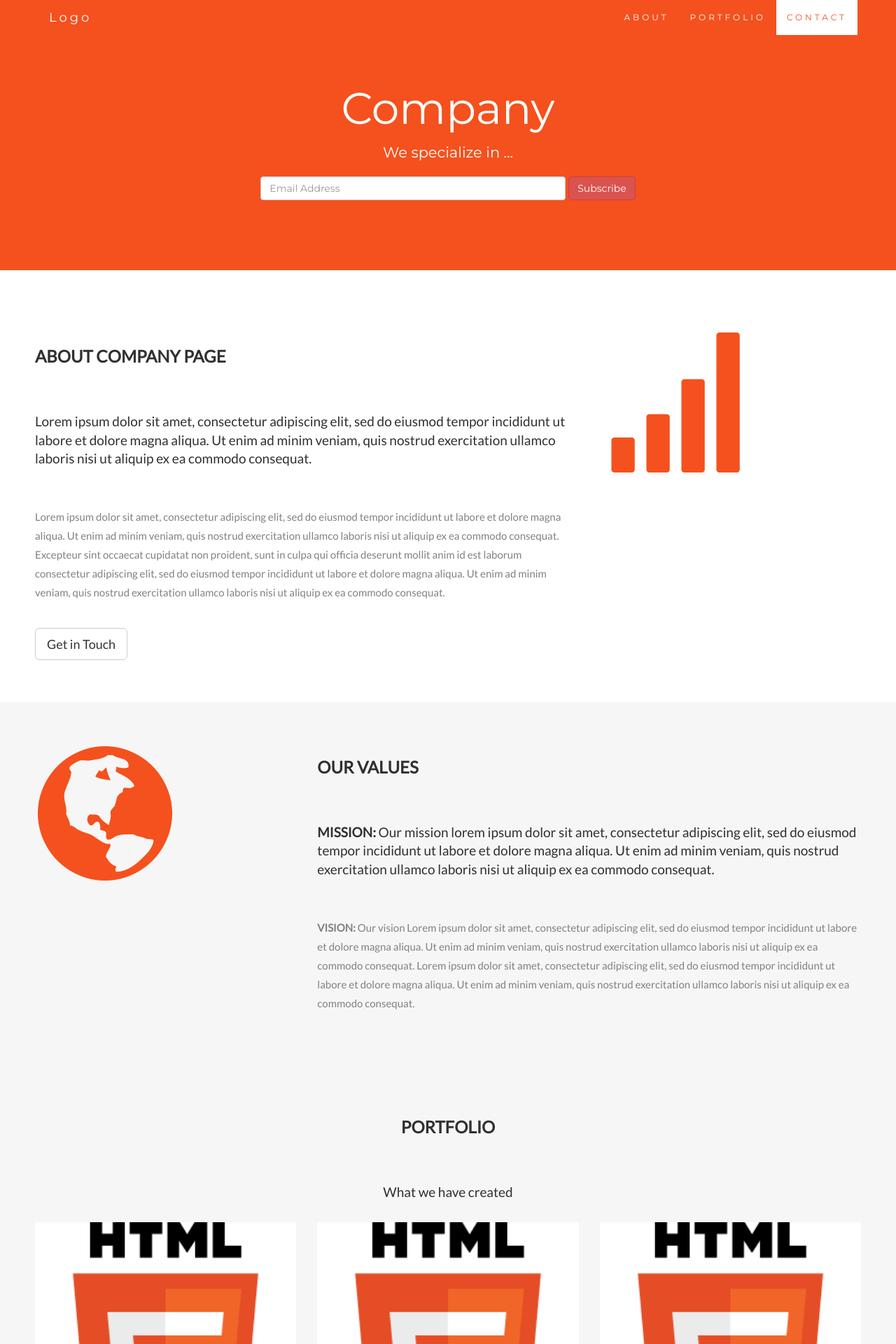
After one commit to Dalimil/Python-Flask-Quickstart, a Flask app: a page that uses templates/layout.html in a window 1280 px wide. The commit adds this page. Shown: the top 1920 px of the page at 70% size. Run offline with Flask 2, Linux system fonts and the light colour scheme; some libraries are stand-ins or nearby versions.

Commit message:
Add profile template page

```diff
--- a/main.py
+++ b/main.py
@@ -40,7 +40,7 @@ def logout():
 @app.route('/user/<name>')
 def show_profile(name=None):
 	# name is a variable obtained from the url path
-	return render_template('hello.html', name=name)
+	return render_template('profile.html', name=name)
 
 @app.route('/error')
 def error():
--- a/static/style.css
+++ b/static/style.css
@@ -1,4 +1,3 @@
-#footer {
-	position: absolute;
-	bottom: 20px;
+#body-content{
+	/* ... */
 }
--- a/templates/index.html
+++ b/templates/index.html
@@ -9,6 +9,7 @@
 {% endblock %}
 
 {% block content %}
+<body class="container">
 	<ul id="navigation">
 	{% for item in navigation %}
 	    <li><a href="{{ item.href }}">{{ item.caption }}</a></li>
@@ -16,7 +17,8 @@
 	</ul>
 
 	{{ a_variable }}
-	{# Inside templates you have access to the request, session and g objects as well as get_flashed_messages() #}
+
+	Inside templates you have access to the request, session and g objects as well as get_flashed_messages()
 
 	{% if name %}
 		<h1>Hello {{ name }}!</h1>
@@ -46,4 +48,5 @@
 		<p>Ut enim ad minim veniam, quis nostrud exercitation ullamco laboris...</p>
 	</div>
 	</div>
+</body>
 {% endblock %}
--- a/templates/layout.html
+++ b/templates/layout.html
@@ -14,13 +14,6 @@
     {% endblock %}
   </head>
 
-  <body>
-    <div class="container">
-      <div id="content">{% block content %}{% endblock %}</div>
-
-      <div id="footer">
-        &copy; Copyright 2015
-      </div>
-    </div>
-  </body>
+  {% block content %}
+  {% endblock %}
 </html>
--- /dev/null
+++ b/templates/profile.html
@@ -0,0 +1,295 @@
+{% extends "layout.html" %}
+
+{% block title %}{{ name }}{% endblock %}
+{% block head %}
+  {{ super() }}
+  <link href="http://fonts.googleapis.com/css?family=Montserrat" rel="stylesheet" type="text/css">
+  <link href="http://fonts.googleapis.com/css?family=Lato" rel="stylesheet" type="text/css">
+  <style>
+  body {
+      font: 400 15px Lato, sans-serif;
+      line-height: 1.8;
+      color: #818181;
+  }
+  h2 {
+      font-size: 24px;
+      text-transform: uppercase;
+      color: #303030;
+      font-weight: 600;
+      margin-bottom: 30px;
+  }
+  h4 {
+      font-size: 19px;
+      line-height: 1.375em;
+      color: #303030;
+      font-weight: 400;
+      margin-bottom: 30px;
+  }
+  .jumbotron {
+      background-color: #f4511e;
+      color: #fff;
+      padding: 100px 25px;
+      font-family: Montserrat, sans-serif;
+  }
+  .container-fluid {
+      padding: 60px 50px;
+  }
+  .bg-grey {
+      background-color: #f6f6f6;
+  }
+  .logo-small {
+      color: #f4511e;
+      font-size: 50px;
+  }
+  .logo {
+      color: #f4511e;
+      font-size: 200px;
+  }
+  .thumbnail {
+      padding: 0 0 15px 0;
+      border: none;
+      border-radius: 0;
+
+  }
+  .thumbnail:hover {
+  	box-shadow: 5px 0px 40px rgba(0,0,0, .2);
+  }
+  .thumbnail img {
+      width: 100%;
+      height: 100%;
+      margin-bottom: 10px;
+  }
+  .navbar {
+      margin-bottom: 0;
+      background-color: #f4511e;
+      z-index: 9999;
+      border: 0;
+      font-size: 12px !important;
+      line-height: 1.42857143 !important;
+      letter-spacing: 4px;
+      border-radius: 0;
+      font-family: Montserrat, sans-serif;
+  }
+  .navbar li a, .navbar .navbar-brand {
+      color: #fff !important;
+  }
+  .navbar-nav li a:hover, .navbar-nav li.active a {
+      color: #f4511e !important;
+      background-color: #fff !important;
+  }
+  .navbar-default .navbar-toggle {
+      border-color: transparent;
+      color: #fff !important;
+  }
+  footer .glyphicon {
+      font-size: 20px;
+      margin-bottom: 20px;
+      color: #f4511e;
+  }
+  .slideanim {visibility:hidden;}
+  .slide {
+      animation-name: slide;
+      -webkit-animation-name: slide;
+      animation-duration: 1s;
+      -webkit-animation-duration: 1s;
+      visibility: visible;
+  }
+  @keyframes slide {
+    0% {
+      opacity: 0;
+      -webkit-transform: translateY(70%);
+    }
+    100% {
+      opacity: 1;
+      -webkit-transform: translateY(0%);
+    }
+  }
+  @-webkit-keyframes slide {
+    0% {
+      opacity: 0;
+      -webkit-transform: translateY(70%);
+    }
+    100% {
+      opacity: 1;
+      -webkit-transform: translateY(0%);
+    }
+  }
+  @media screen and (max-width: 768px) {
+    .col-sm-4 {
+      text-align: center;
+      margin: 25px 0;
+    }
+    .btn-lg {
+        width: 100%;
+        margin-bottom: 35px;
+    }
+  }
+  @media screen and (max-width: 480px) {
+    .logo {
+        font-size: 150px;
+    }
+  }
+  </style>
+{% endblock %}
+
+{% block content %}
+<body id="myPage" data-spy="scroll" data-target=".navbar" data-offset="60">
+
+<nav class="navbar navbar-default navbar-fixed-top">
+  <div class="container">
+    <div class="navbar-header">
+      <button type="button" class="navbar-toggle" data-toggle="collapse" data-target="#myNavbar">
+        <span class="icon-bar"></span>
+        <span class="icon-bar"></span>
+        <span class="icon-bar"></span>
+      </button>
+      <a class="navbar-brand" href="#myPage">Logo</a>
+    </div>
+    <div class="collapse navbar-collapse" id="myNavbar">
+      <ul class="nav navbar-nav navbar-right">
+        <li><a href="#about">ABOUT</a></li>
+        <li><a href="#portfolio">PORTFOLIO</a></li>
+        <li><a href="#contact">CONTACT</a></li>
+      </ul>
+    </div>
+  </div>
+</nav>
+
+<div class="jumbotron text-center">
+  <h1>Company</h1>
+  <p>We specialize in ...</p>
+  <form class="form-inline">
+    <input type="email" class="form-control" size="50" placeholder="Email Address" required>
+    <button type="button" class="btn btn-danger">Subscribe</button>
+  </form>
+</div>
+
+<!-- Container (About Section) -->
+<div id="about" class="container-fluid">
+  <div class="row">
+    <div class="col-sm-8">
+      <h2>About Company Page</h2><br>
+      <h4>Lorem ipsum dolor sit amet, consectetur adipiscing elit, sed do eiusmod tempor incididunt ut labore et dolore magna aliqua. Ut enim ad minim veniam, quis nostrud exercitation ullamco laboris nisi ut aliquip ex ea commodo consequat.</h4><br>
+      <p>Lorem ipsum dolor sit amet, consectetur adipiscing elit, sed do eiusmod tempor incididunt ut labore et dolore magna aliqua. Ut enim ad minim veniam, quis nostrud exercitation ullamco laboris nisi ut aliquip ex ea commodo consequat. Excepteur sint occaecat cupidatat non proident, sunt in culpa qui officia deserunt mollit anim id est laborum consectetur adipiscing elit, sed do eiusmod tempor incididunt ut labore et dolore magna aliqua. Ut enim ad minim veniam, quis nostrud exercitation ullamco laboris nisi ut aliquip ex ea commodo consequat.</p>
+      <br><button class="btn btn-default btn-lg">Get in Touch</button>
+    </div>
+    <div class="col-sm-4">
+      <span class="glyphicon glyphicon-signal logo"></span>
+    </div>
+  </div>
+</div>
+
+<div class="container-fluid bg-grey">
+  <div class="row">
+    <div class="col-sm-4">
+      <span class="glyphicon glyphicon-globe logo slideanim"></span>
+    </div>
+    <div class="col-sm-8">
+      <h2>Our Values</h2><br>
+      <h4><strong>MISSION:</strong> Our mission lorem ipsum dolor sit amet, consectetur adipiscing elit, sed do eiusmod tempor incididunt ut labore et dolore magna aliqua. Ut enim ad minim veniam, quis nostrud exercitation ullamco laboris nisi ut aliquip ex ea commodo consequat.</h4><br>
+      <p><strong>VISION:</strong> Our vision Lorem ipsum dolor sit amet, consectetur adipiscing elit, sed do eiusmod tempor incididunt ut labore et dolore magna aliqua. Ut enim ad minim veniam, quis nostrud exercitation ullamco laboris nisi ut aliquip ex ea commodo consequat.
+      Lorem ipsum dolor sit amet, consectetur adipiscing elit, sed do eiusmod tempor incididunt ut labore et dolore magna aliqua. Ut enim ad minim veniam, quis nostrud exercitation ullamco laboris nisi ut aliquip ex ea commodo consequat.</p>
+    </div>
+  </div>
+</div>
+
+<!-- Container (Portfolio Section) -->
+<div id="portfolio" class="container-fluid text-center bg-grey">
+  <h2>Portfolio</h2><br>
+  <h4>What we have created</h4>
+  <div class="row text-center slideanim">
+    <div class="col-sm-4">
+      <div class="thumbnail">
+        <img src="{{ url_for('static', filename='img/logo.png') }}" alt="Paris" width="400" height="300">
+        <p><strong>Paris</strong></p>
+        <p>Yes, we built Paris</p>
+      </div>
+    </div>
+    <div class="col-sm-4">
+      <div class="thumbnail">
+        <img src="{{ url_for('static', filename='img/logo.png') }}" alt="New York" width="400" height="300">
+        <p><strong>New York</strong></p>
+        <p>We built New York</p>
+      </div>
+    </div>
+    <div class="col-sm-4">
+      <div class="thumbnail">
+        <img src="{{ url_for('static', filename='img/logo.png') }}" alt="San Francisco" width="400" height="300">
+        <p><strong>San Francisco</strong></p>
+        <p>Yes, San Fran is ours</p>
+      </div>
+    </div>
+  </div><br>
+
+</div>
+
+<!-- Container (Contact Section) -->
+<div id="contact" class="container-fluid bg-grey">
+  <h2 class="text-center">CONTACT</h2>
+  <div class="row">
+    <div class="col-sm-5">
+      <p>Contact us and we'll get back to you within 24 hours.</p>
+      <p><span class="glyphicon glyphicon-map-marker"></span> Chicago, US</p>
+      <p><span class="glyphicon glyphicon-phone"></span> +00 1515151515</p>
+      <p><span class="glyphicon glyphicon-envelope"></span> myemail@something.com</p>
+    </div>
+    <div class="col-sm-7 slideanim">
+      <div class="row">
+        <div class="col-sm-6 form-group">
+          <input class="form-control" id="name" name="name" placeholder="Name" type="text" required>
+        </div>
+        <div class="col-sm-6 form-group">
+          <input class="form-control" id="email" name="email" placeholder="Email" type="email" required>
+        </div>
+      </div>
+      <textarea class="form-control" id="comments" name="comments" placeholder="Comment" rows="5"></textarea><br>
+      <div class="row">
+        <div class="col-sm-12 form-group">
+          <button class="btn btn-default pull-right" type="submit">Send</button>
+        </div>
+      </div>
+    </div>
+  </div>
+</div>
+
+<footer class="container-fluid text-center">
+  <a href="#myPage" title="To Top">
+    <span class="glyphicon glyphicon-chevron-up"></span>
+  </a>
+  <p>Back to top</p>
+</footer>
+
+<script>
+$(document).ready(function(){
+  // Add smooth scrolling to all links in navbar + footer link
+  $(".navbar a, footer a[href='#myPage']").on('click', function(event) {
+
+    // Prevent default anchor click behavior
+    event.preventDefault();
+
+    var hash = this.hash; console.log(hash);
+
+    // Using jQuery's animate() method to add smooth page scroll, 900ms
+    $('html, body').animate({
+      scrollTop: $(hash).offset().top
+    }, 900, function(){
+
+      // Add hash (#) to URL when done scrolling (default click behavior)
+      window.location.hash = hash;
+    });
+  });
+
+  // Slide in elements on scroll
+  $(window).scroll(function() {
+    $(".slideanim").each(function(){
+      var pos = $(this).offset().top;
+
+      var winTop = $(window).scrollTop();
+        if (pos < winTop + 600) {
+          $(this).addClass("slide");
+        }
+    });
+  });
+})
+</script>
+{% endblock %}
```
Lines whose indentation alone changed are shown as unchanged.
